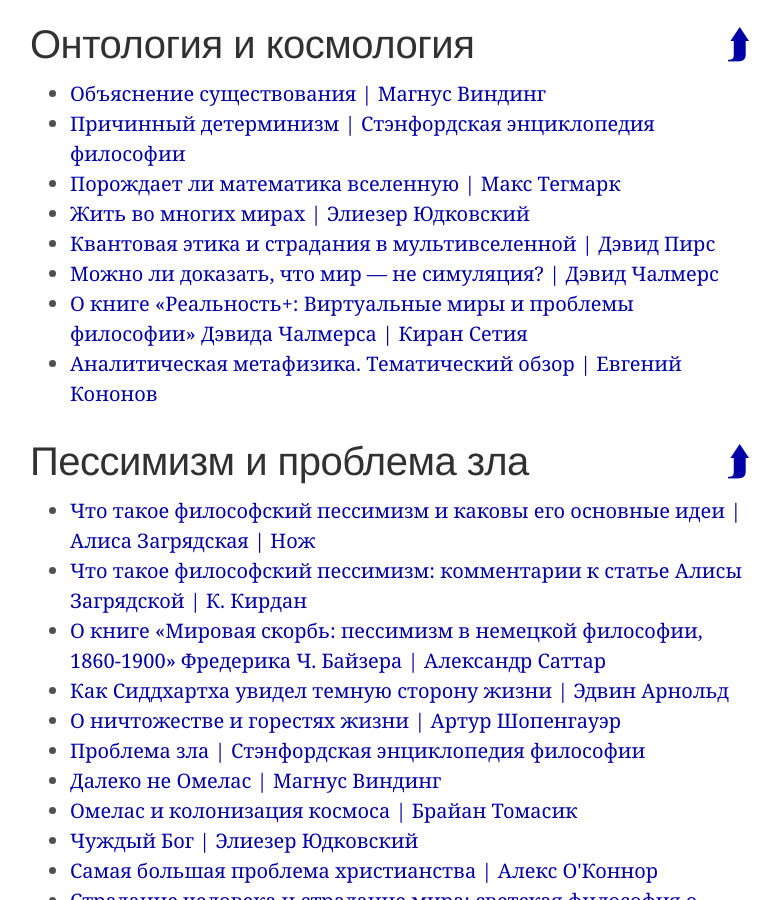
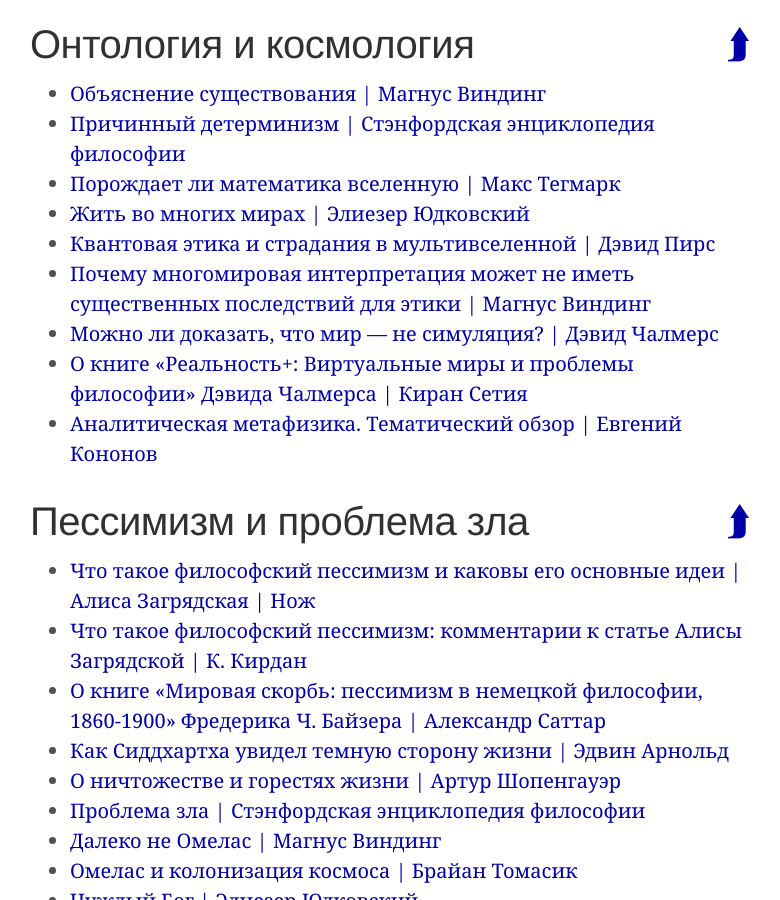
Before and after one commit to ReducingSuffering/reducingsuffering.github.io, a Jekyll site: the page built from index.md, in a window 1280 px wide and 900 px high, scrolled down 21908 px. Shown: the whole window, without its empty margins (250-1030 px from the left). Built offline with Jekyll 4.4.1, drawn with Linux system fonts in a browser that asks for light colours.

Commit message:
Update ontology.html

```diff
--- a/_lists/ontology.html
+++ b/_lists/ontology.html
@@ -9,6 +9,7 @@
 - 344 # Порождает ли математика вселенную — Макс Тегмарк
 - 560 # Жить во многих мирах — Элиезер Юдковский
 - 566 # Квантовая этика и страдания в мультивселенной — Дэвид Пирс
+- 621 # Почему многомировая интерпретация может не иметь существенных последствий для этики — Магнус Виндинг
 - 607 # Можно ли доказать, что мир — не симуляция? — Дэвид Чалмерс
 - 536 # О книге «Реальность+: Виртуальные миры и проблемы философии» Дэвида Чалмерса
 - 539 # Аналитическая метафизика. Тематический обзор — Евгений Кононов
```
